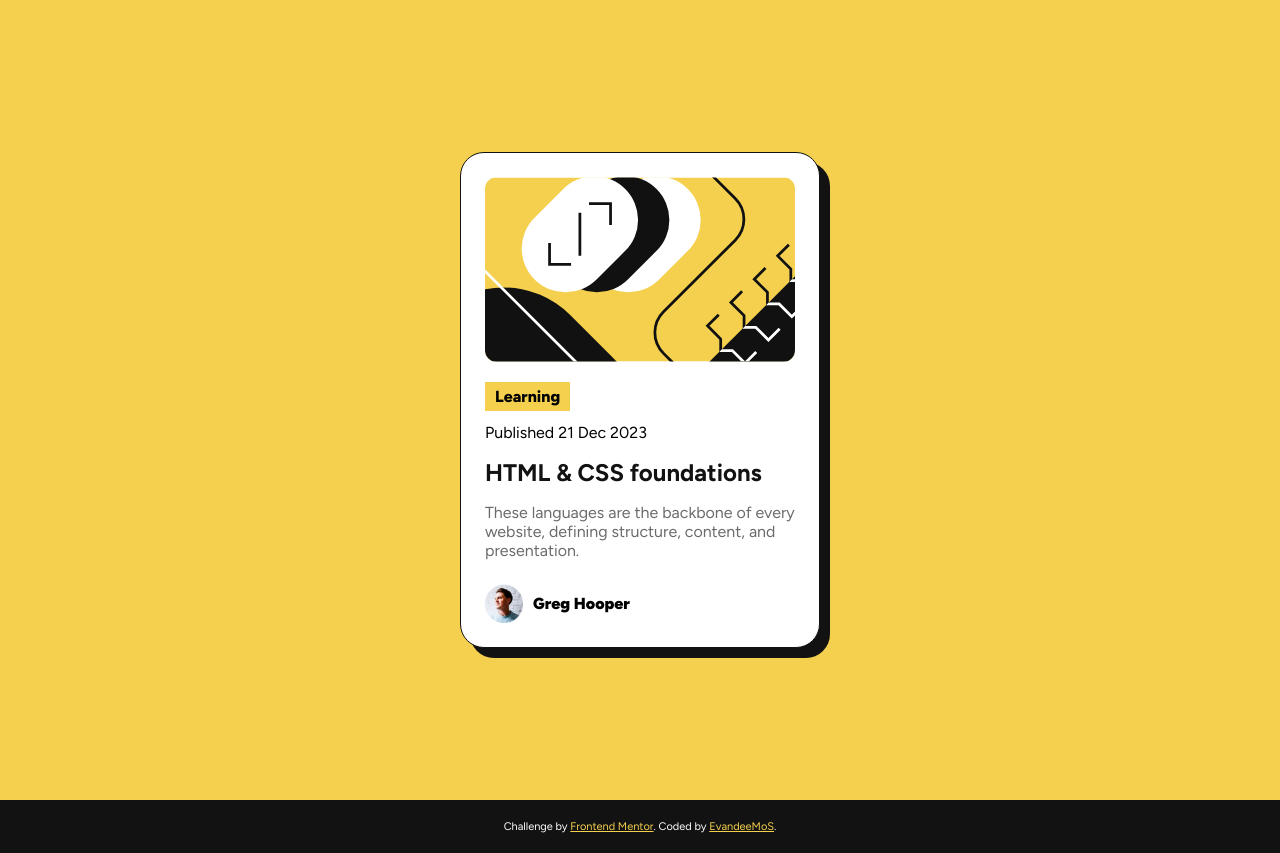
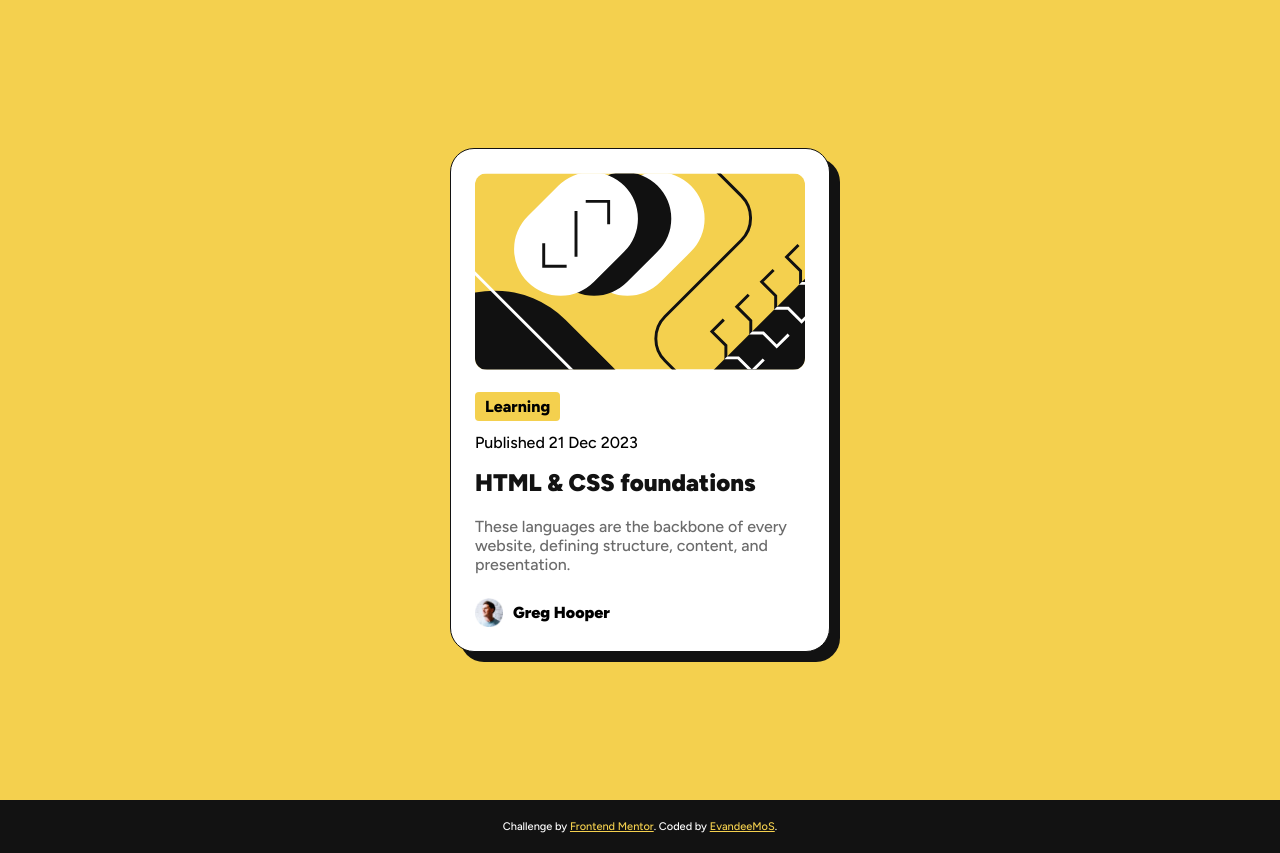
Before and after one commit to EvandeeMoS/blog-preview-card, a plain HTML site: page index.html in a window 1280 px wide. Drawn offline with Linux system fonts and the light colour scheme; a web font is replaced by a local one.

Commit message:
feat: adjust in margins and font

```diff
--- a/style.css
+++ b/style.css
@@ -14,6 +14,7 @@ body {
     background: hsl(47, 88%, 63%);
     font-family: "Figtree", sans-serif;
     font-size: 1.6rem;
+    font-weight: 500;
     min-height: 100vh;
 }
 
@@ -26,8 +27,8 @@ main {
 }
 
 .card {
-    min-width: 320px;
-    max-width: 360px;
+    min-width: 32rem;
+    max-width: 38rem;
     background: #FFF;
     padding: 2.4rem;
     border: 1px solid hsl(0, 0%, 7%);
@@ -40,7 +41,7 @@ main {
     height: auto;
     display: flex;
     justify-content: center;
-    margin-bottom: 2rem;
+    margin-bottom: 2.2rem;
     border-radius: 1.2rem;
     overflow: hidden;
 }
@@ -51,16 +52,18 @@ main {
 
 .article-tag {
     display: inline-block;
+    margin-bottom: 1.2rem;
+    padding: 0.5rem 1rem;
     background-color: hsl(47, 88%, 63%);
-    padding: 0.5rem 1rem;
+    border-radius: 0.4rem;
     font-weight: 800;
-    margin-bottom: 1.2rem;
 }
 
 .article-title {
+    margin: 1.6rem 0 2rem 0;
     font-size: 2.4rem;
+    font-weight: 950;
     color: hsl(0, 0%, 7%);
-    margin: 1.6rem 0;
 }
 
 .article-title:hover {
@@ -79,7 +82,7 @@ main {
 }
 
 .author-img {
-    width: 3.8rem;
+    width: 2.8rem;
     margin-right: 1rem;
 }
 
@@ -108,7 +111,7 @@ footer a:visited {
     }
 
     .card {
-        max-width: 325px;
+        max-width: 32.5rem;
     }
 
     .article-img {
```
